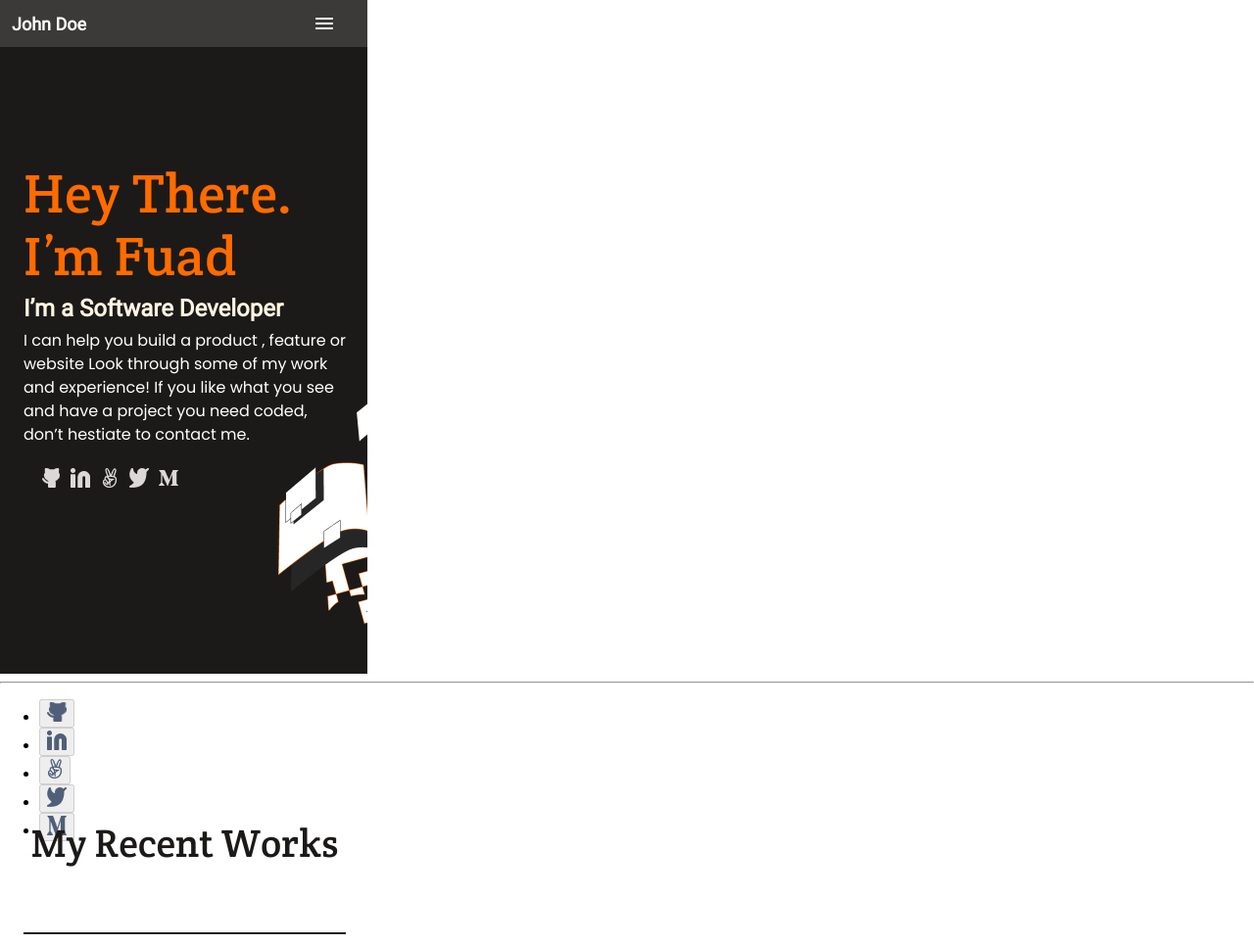
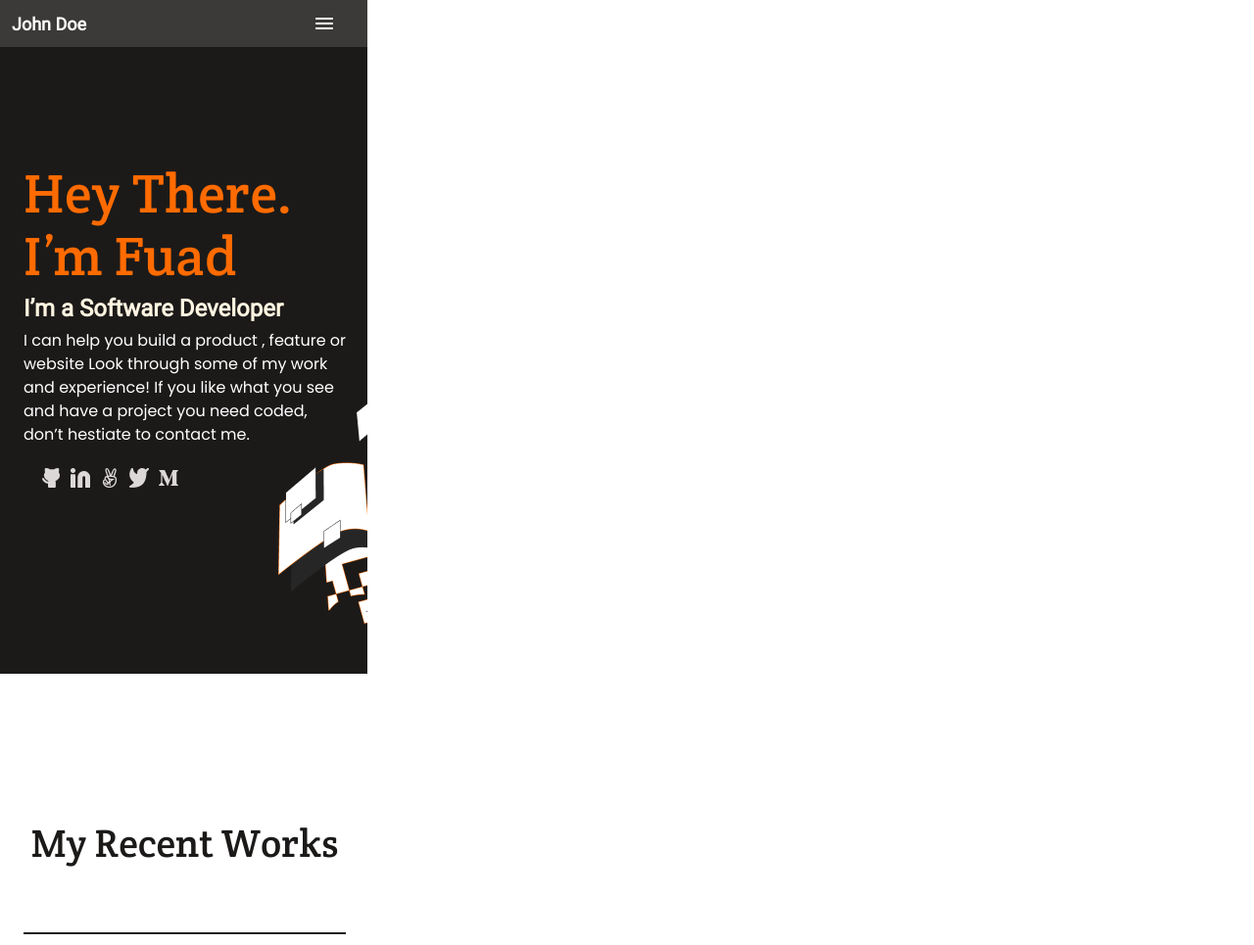
Before and after one commit to fuadmoin/Portfolio, a website: page porfolio.html in a window 1280 px wide. Shown: the top 965 px of the page at 98% size. Drawn offline with Linux system fonts and the light colour scheme.

Commit message:
Modify style.css for footer and form

```diff
--- a/style.css
+++ b/style.css
@@ -1341,3 +1341,110 @@ section */
   order: 0;
   flex-grow: 0;
 }
+
+.bottom-navigation{
+  height: 72px;
+  width: 375px;
+  left: 0px;
+  top: 7120px;
+  border-radius: 0px;
+  position: absolute;
+}
+
+.footer-rectangle{
+  height: 1px;
+  width: 375px;
+  left: 0px;
+  top: 0px;
+  border-radius: 0px;
+  background: #DFE1E6;
+  right: 0px;
+  position: absolute;
+}
+.bottom-nav-list{
+  height: 40px;
+width: 200px;
+left: 88px;
+top: 16px;
+border-radius: 0px;
+display: flex;
+flex-direction: row;
+align-items: center;
+padding: 0px;
+position: absolute;
+}
+
+.bottom-li{
+
+position: absolute;
+top: 0px;
+border-radius: 8px;
+
+display: flex;
+flex-direction: row;
+align-items: flex-start;
+
+flex: none;
+
+flex-grow: 0;
+}
+
+.btmgit{
+  order: 0;
+  left: 0px;
+}
+.btmlink{
+  order: 1;
+  left: 40px;
+}
+.btmang{
+  order: 2;
+  left: 80px;
+}
+.btmtwt{
+  order: 3;
+  left: 120px;
+}
+.btmmdm{
+  order: 4;
+  left: 160px;
+}
+
+
+
+.btmbtn{
+
+left: 8px;
+top: 8px;
+border-radius: 0px;
+flex: none;
+border-style: hidden;
+flex-grow: 0;
+order: 0;
+}
+
+.navimageg{
+  position: absolute;
+left: 0.08%;
+right: 0.01%;
+top: 0%;
+border-radius: 0px;
+padding: 8px;
+}
+
+.navimage{
+
+  position: absolute;
+left: 8.33%;
+right: 8.33%;
+top: 4px;
+bottom: 16.67%;
+padding: 8px;
+  border-radius: 0px;
+
+}.btn-contact:hover {
+  background-color: antiquewhite;
+}
+.btn-contact-text:hover {
+  color: #ff6b00;
+}
```
